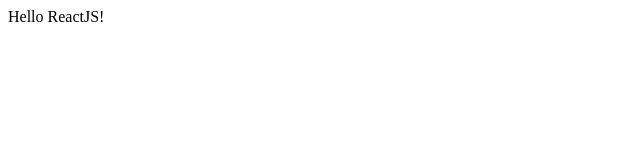
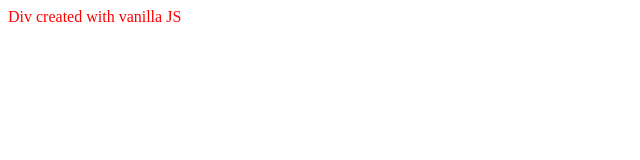
Before and after one commit to grebenyuksv-preply/react-crash-course, a plain HTML site: page index.html in a window 1280 px wide. Shown: the whole page, without its empty margins (0-640 px from the left). Drawn offline with Linux system fonts and the light colour scheme.

Commit message:
Div created with vanilla JS

```diff
--- /dev/null
+++ b/app.js
@@ -0,0 +1,4 @@
+var appDiv = document.createElement('div');
+appDiv.className = 'red';
+appDiv.innerHTML = 'Div created with vanilla JS';
+document.body.appendChild(appDiv);
--- a/index.html
+++ b/index.html
@@ -1,10 +1,11 @@
 <!DOCTYPE html>
 <html>
 <head>
-	<title>ReactJS Crash Course</title>
+	<title>Vanilla JS</title>
+	<link rel="stylesheet" href="style.css">
 </head>
 <body>
-	<div id="app">Hello ReactJS!</div>
+	<script src="app.js"></script>
 </body>
 </html>
 
--- /dev/null
+++ b/style.css
@@ -0,0 +1,3 @@
+.red {
+	color: red;
+}
```
